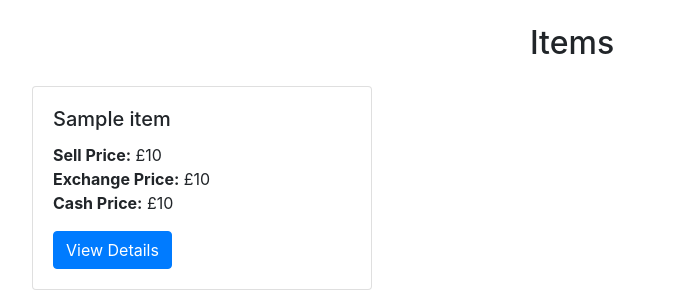
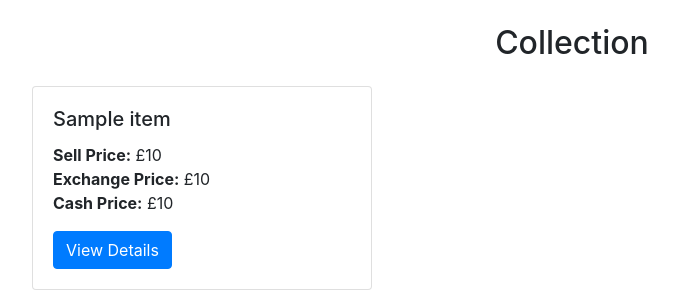
Before and after one commit to jakecreely/DiscTracker, a Django app: template DiscTracker/items/templates/items/index.html in a window 1280 px wide. Shown: the part 56-356 px from the top of the page, without its empty margins (68-746 px from the left). Run offline with Django 5.2, Linux system fonts and the light colour scheme; the template is opened without the code that fills it: most values are stand-ins (such as "Sample title", 1, 10 or a date in 2020); some libraries are stand-ins or nearby versions.

Commit message:
Tiny clean up

```diff
--- a/DiscTracker/items/services/cex.py
+++ b/DiscTracker/items/services/cex.py
@@ -22,7 +22,6 @@ def fetch_item(cex_id):
 
         search_url = f'{CEX_API_BASE_URL}/{cex_id}/detail'
         response = requests.get(search_url)
-
 
         if response.status_code == 404:
             logger.warning("CEX with ID %s not found", cex_id)
--- a/DiscTracker/items/templates/items/index.html
+++ b/DiscTracker/items/templates/items/index.html
@@ -8,7 +8,7 @@
 {% crispy update_item_prices_form update_item_prices_form.helper %}
 {% if items_list %}
     <div class="container mt-4">
-        <h2 class="text-center mb-4">Items</h2>
+        <h2 class="text-center mb-4">Collection</h2>
 
         <div class="row">
             {% for item in items_list %}
```
